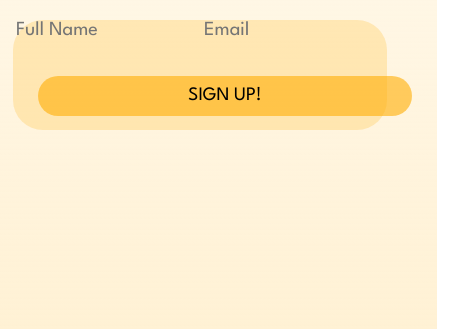
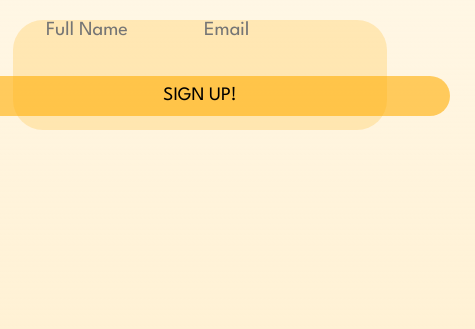
Before and after one commit to carlahauu/quackko, a plain HTML site: page index.html in a window 390 px wide. Shown: the part 519-848 px from the top of the page, 475 px wide, since content can reach past the window. Drawn offline with Linux system fonts and the light colour scheme; grey boxes are pictures that could not be loaded.

Commit message:
Update style.css

```diff
--- a/style.css
+++ b/style.css
@@ -130,7 +130,7 @@ body{
     margin: 5px;
   }
   input{
-    width: 180px;
+    width: 150px;
   }
   .logo{
     padding-top: 40px;
@@ -143,6 +143,6 @@ body{
   }
   button{
     margin: 25px;
-    width: 100%;
+    width: 500px;
   }
 }
```
